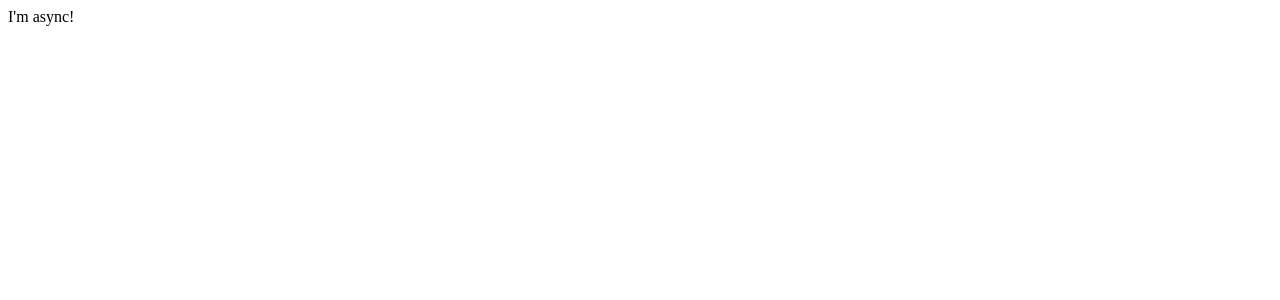
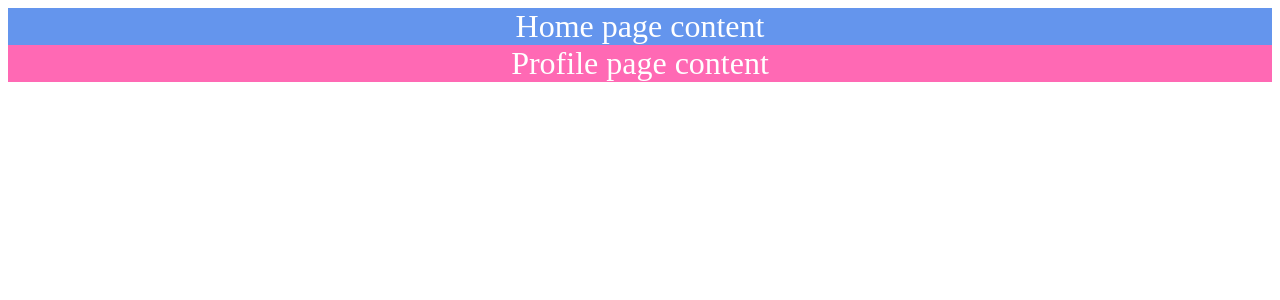
Before and after one commit to glennreyes/code-splitting-experiments, a React (Create React App) app: page / in a window 1280 px wide. Shown: the top 300 px of the page. Built offline with nearby package versions, Linux system fonts and the light colour scheme.

Commit message:
Example with multiple dynamic imports

```diff
--- a/src/App.js
+++ b/src/App.js
@@ -2,20 +2,26 @@ import React, { Component } from 'react';
 
 class App extends Component {
   state = {
-    AsyncComponent: () => <div>Nothing loaded</div>,
+    components: [],
   };
 
   async componentDidMount() {
-    const module = await import('./AsyncComponent');
-    const AsyncComponent = module.default;
+    const components = await Promise.all([
+      import('./Home').then(m => m.default),
+      import('./Profile').then(m => m.default),
+    ]);
 
-    this.setState({ AsyncComponent });
+    this.setState({ components });
   }
 
   render() {
-    const { AsyncComponent } = this.state;
-
-    return <AsyncComponent />;
+    return (
+      <div>
+        {this.state.components.map((AsyncComponent, index) => (
+          <AsyncComponent key={index} />
+        ))}
+      </div>
+    );
   }
 }
 
```
